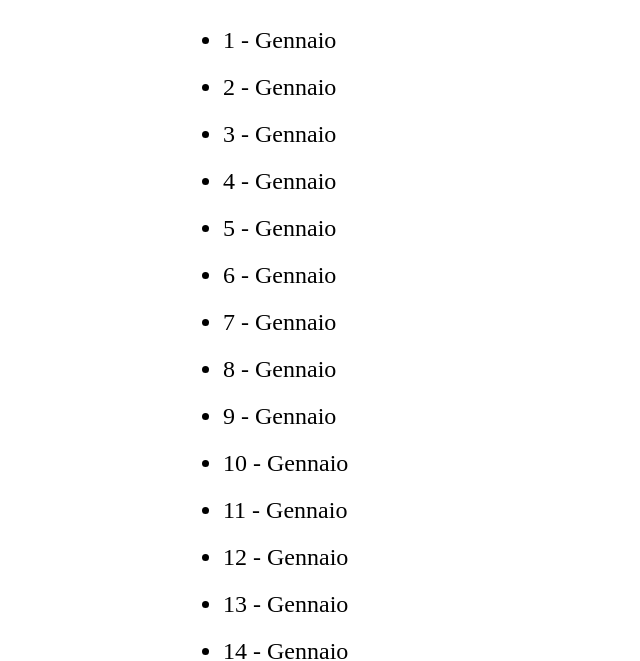
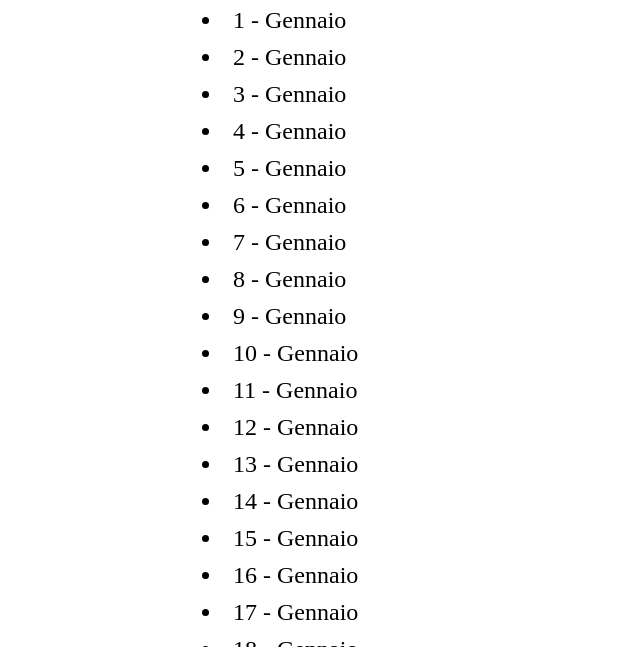
Before and after one commit to luca-cucchi81/ajax-ex-calendar, a plain HTML site: page index.html in a window 1280 px wide. Shown: the part 146-807 px from the top of the page, without its empty margins (319-959 px from the left). Drawn offline with nearby package versions, Linux system fonts and the light colour scheme.

Commit message:
js in progress

```diff
--- a/css/style.css
+++ b/css/style.css
@@ -54,14 +54,17 @@
 
  .calendar-main{
     width: 20%;
-    margin: 0 auto;
-    padding: 30px 30px;
+    max-height: 80vh;
+    margin: 10px auto;
+    padding: 0 30px;
+    overflow: auto;
     display: flex;
     justify-content: flex-start;
 }
 
 #calendar li{
     text-transform: capitalize;
-    padding-bottom: 20px;
+    padding-left: 10px;
+    padding-bottom: 10px;
     font-size: 1.5em;
 }
--- a/js/script.js
+++ b/js/script.js
@@ -3,14 +3,14 @@ $(document).ready(function(){
 var dataAttuale = moment('2018-01-01');
 getGiorni(dataAttuale);
 
-// al click su precedente --> attiva mese precedente
+// al click su precedente --> passa a mese precedente
 $('.prec').click(function(){
     dataAttuale.subtract(1, 'month');
     getGiorni(dataAttuale);
 });
 
 
-// al click su successivo --> attiva mese successivo
+// al click su successivo --> passa a mese successivo
 $('.succ').click(function(){
     dataAttuale.add(1, 'month');
     getGiorni(dataAttuale);
@@ -41,5 +41,11 @@ function getGiorni(target){
     }
 }
 
+function getFeste() {
+    $.ajax({
+        url: 'https://flynn.boolean.careers/exercises/api/holidays',
+        method: 'GET',
+    });
+}
 
 });
```
